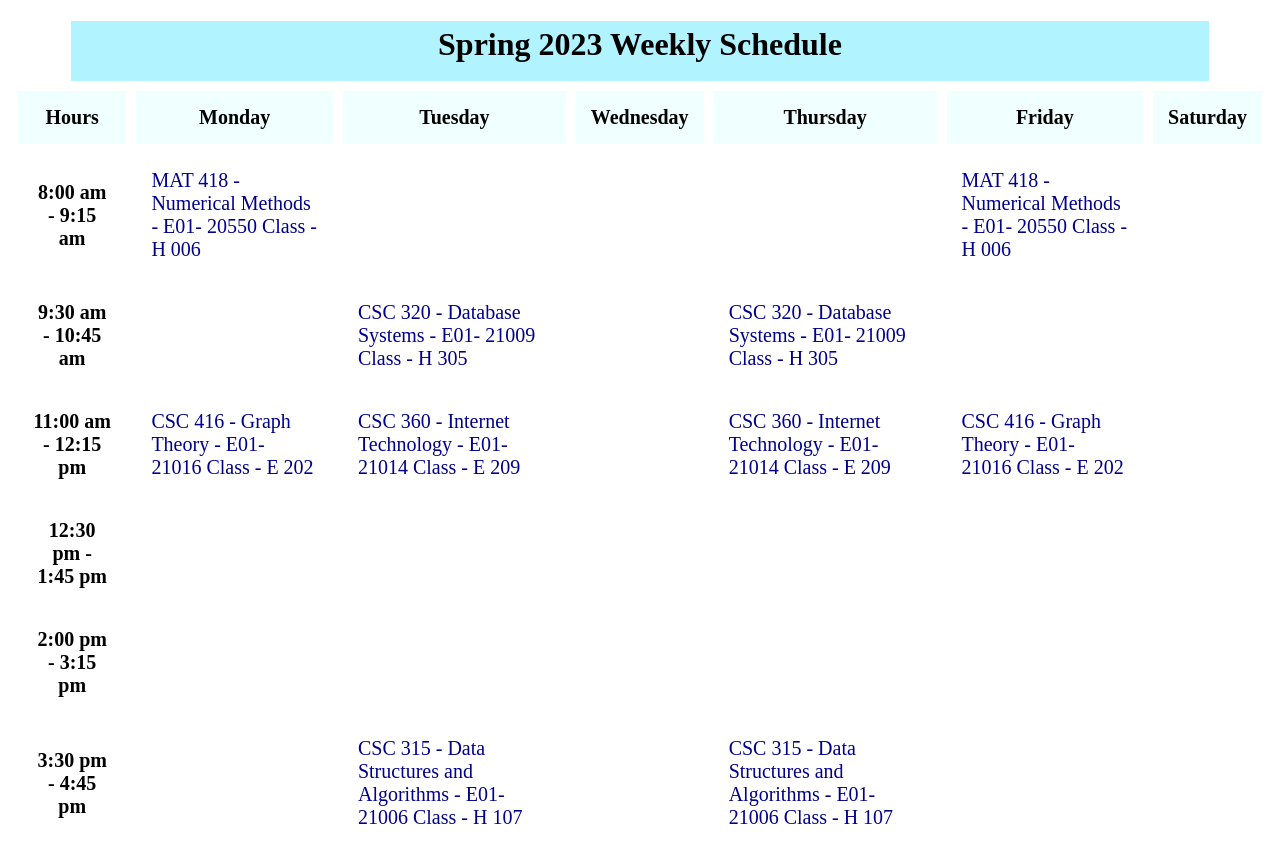
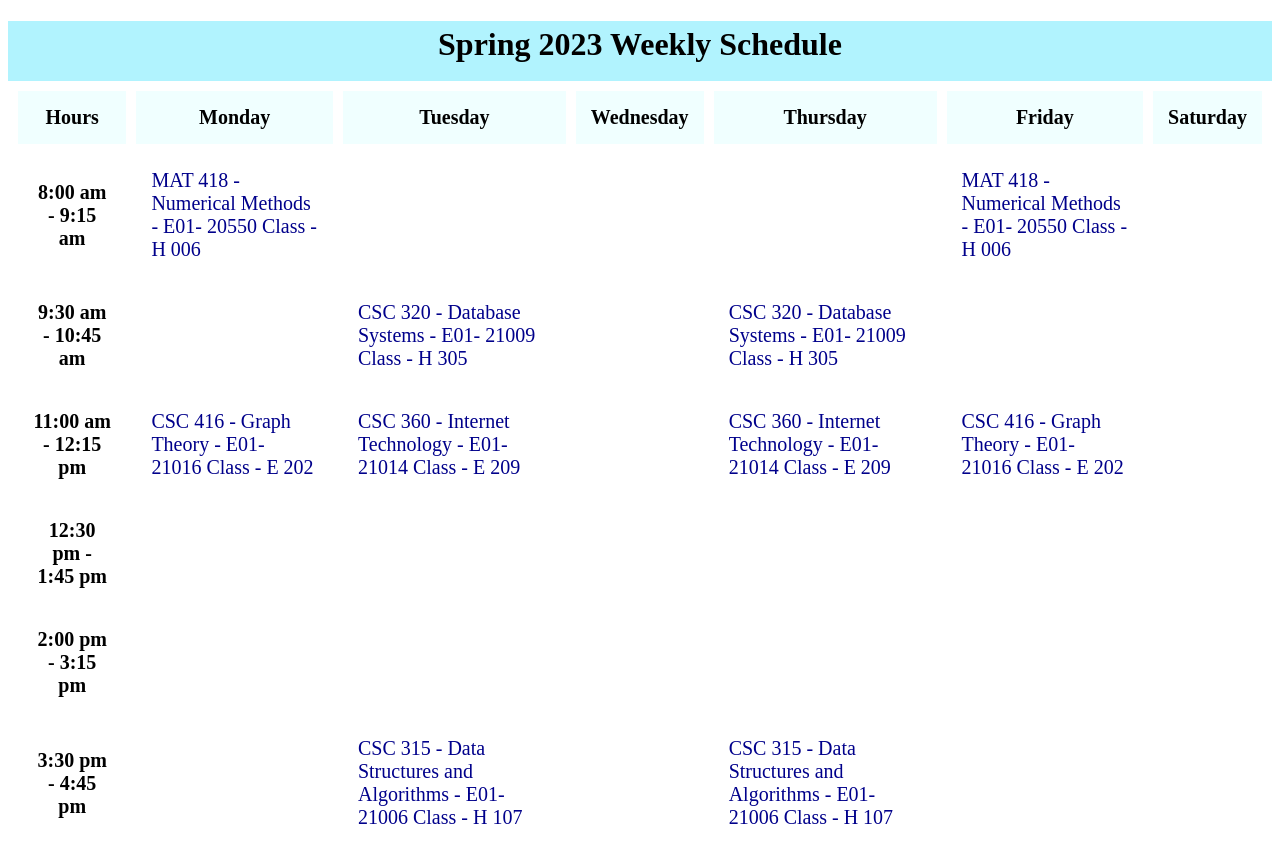
Before and after one commit to christianmouawad21/christian.mouawad.github.io, a plain HTML site: page Schedule.html in a window 1280 px wide. Drawn offline with Linux system fonts and the light colour scheme.

Commit message:
Add files via upload

```diff
--- a/Schedule.html
+++ b/Schedule.html
@@ -7,7 +7,7 @@
 
 </head>
 
-<center> <header style="background-color:#B1F3FE; height:60px; width:90%;"> <H1 style="padding-top:5px" align=center> Spring 2023 Weekly Schedule </H1> </header>
+<header style="background-color:#B1F3FE; height:60px; width:100%;"> <H1 style="padding-top:5px" align=center> Spring 2023 Weekly Schedule </H1> </header>
 
 <table cellpadding=15 cellspacing=10 align=center>
 
```
